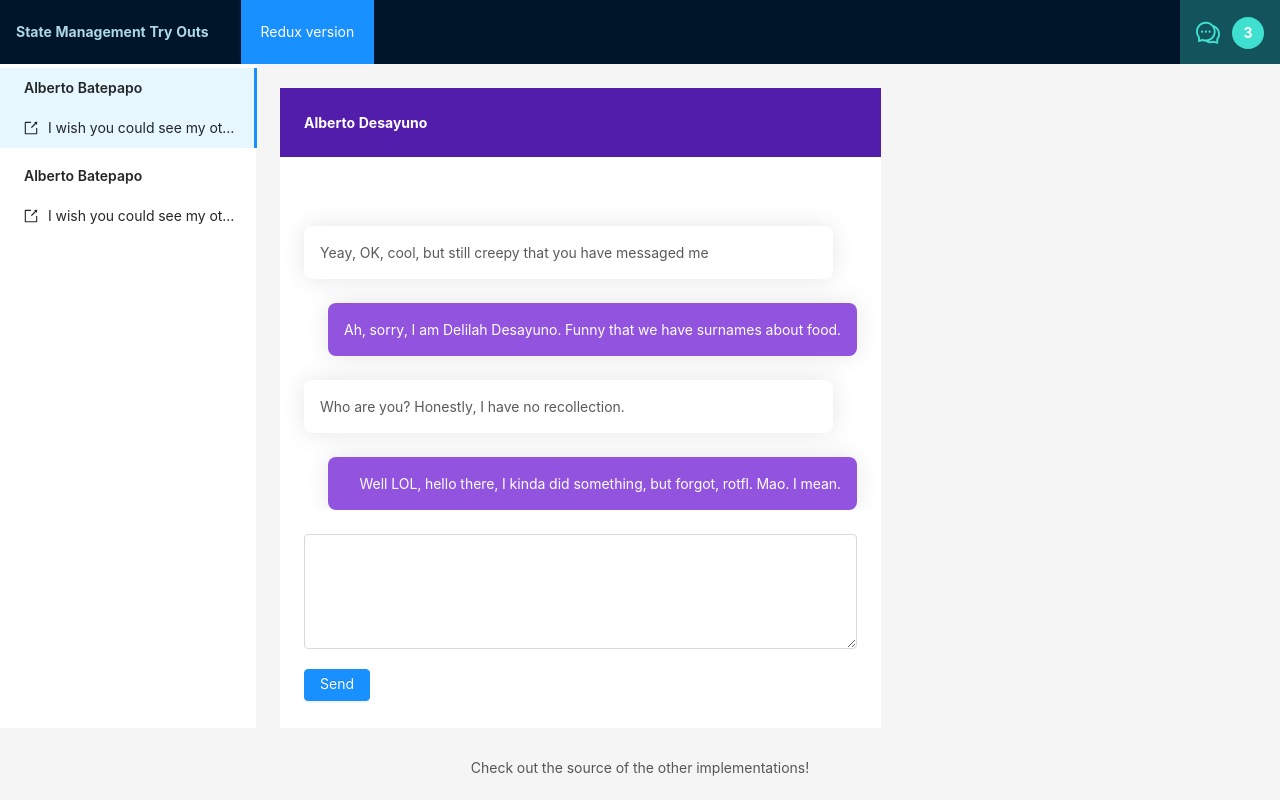
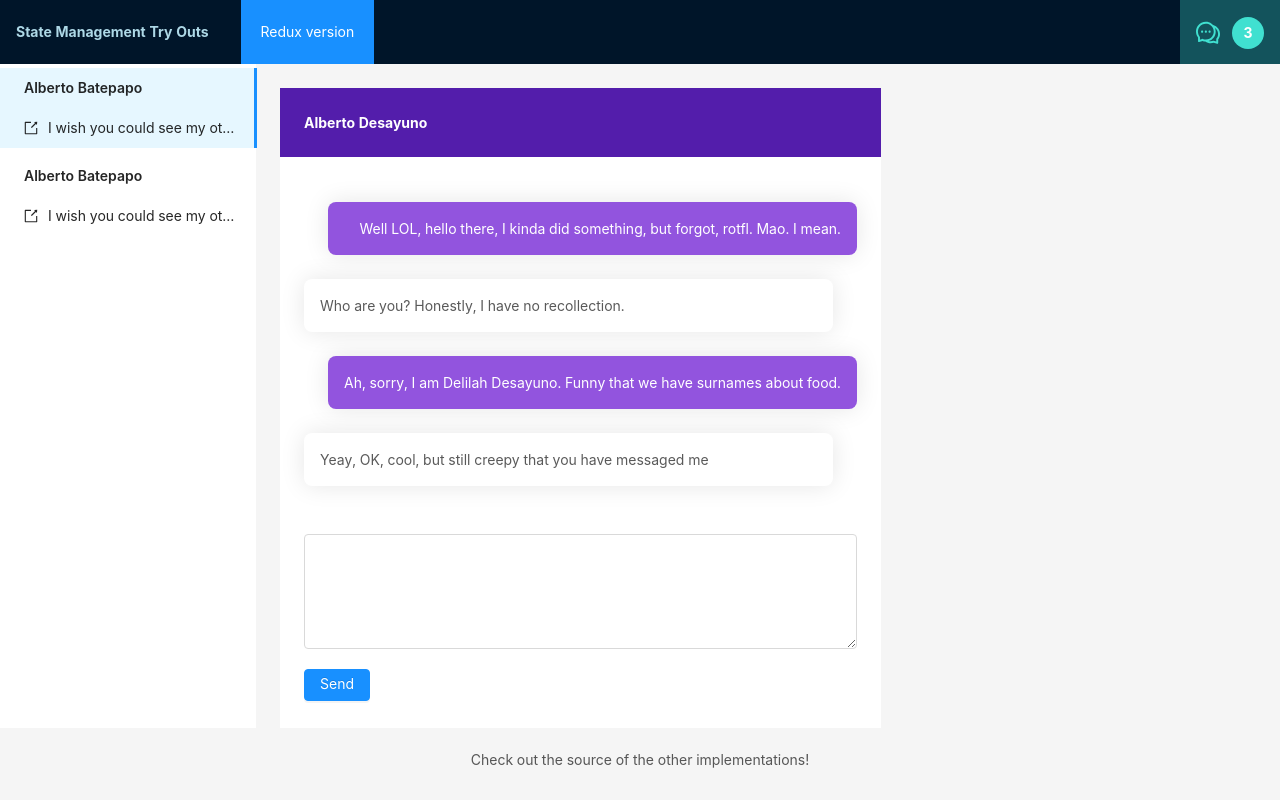
Before and after one commit to latobibor/state-managers-tryout, a React (Create React App) app: page / in a window 1280 px wide. Built offline with nearby package versions, Linux system fonts and the light colour scheme.

Commit message:
minor fix for the hacks I needed to make for the chat layout

```diff
--- a/src/components/chat-area/chat-container.module.less
+++ b/src/components/chat-area/chat-container.module.less
@@ -9,31 +9,24 @@
   // horrible hack; flex-box with a dynamic size scrollable content with it depends on something around having explicit size
   height: calc(100vh - (@header-size + @footer-size + @chat-container-margin-size + @spacing-unit));
 
-  display: flex;
-  flex-direction: column;
-  justify-content: space-between;
+  display: grid;
+  grid-template-columns: 1fr;
+  grid-template-rows: 1fr 8fr 1fr;
 
   background-color: white;
 }
 
-.chat-title {
-  flex-grow: 0;
-}
-
 .messages-container {
-  flex-grow: 1;
-
   box-sizing: border-box;
   height: 100%;
   padding: 0 @spacing-unit * 3;
 
   display: flex;
-  flex-direction: column-reverse;
-  justify-content: flex-start;
-  overflow-y: scroll;
-  min-height: 0;
+  flex-direction: column;
+
+  overflow: auto;
 }
 
-.chat-message-editor {
-  flex-grow: 0;
+.messages-container >:first-child {
+  margin-top: auto;
 }
--- a/src/components/chat-area/messages/messages.module.less
+++ b/src/components/chat-area/messages/messages.module.less
@@ -1,12 +1,5 @@
 @import '../../../shared-styles/variables.module.less';
 
 .messages {
-  box-sizing: border-box;
-  height: 100%;
-  padding: 0 @spacing-unit * 3;
-  display: flex;
-  flex-direction: column-reverse;
-  justify-content: flex-start;
-  overflow-y: scroll;
-  min-height: 0;
+  padding-bottom: @spacing-unit * 3;
 }
--- a/src/components/chat-area/messages/messages.tsx
+++ b/src/components/chat-area/messages/messages.tsx
@@ -1,13 +1,14 @@
 import React from 'react';
 import { Message } from './message';
+import styles from './messages.module.less';
 
 export function Messages() {
   return (
-    <>
+    <div className={styles.messages}>
       <Message text="Well LOL, hello there, I kinda did something, but forgot, rotfl. Mao. I mean." isSent={false} />
       <Message text="Who are you? Honestly, I have no recollection." isSent={true} />
       <Message text="Ah, sorry, I am Delilah Desayuno. Funny that we have surnames about food." isSent={false} />
       <Message text="Yeay, OK, cool, but still creepy that you have messaged me" isSent={true} />
-    </>
+    </div>
   );
 }
--- a/src/components/footer.module.less
+++ b/src/components/footer.module.less
@@ -6,11 +6,7 @@
   box-sizing: border-box;
 }
 
-@footer-padding: @spacing-unit;
-
 .footer-content {
-  padding: @footer-padding;
   text-align: center;
-  line-height: @footer-size - @footer-padding;
   line-height: @footer-size;
 }
```
